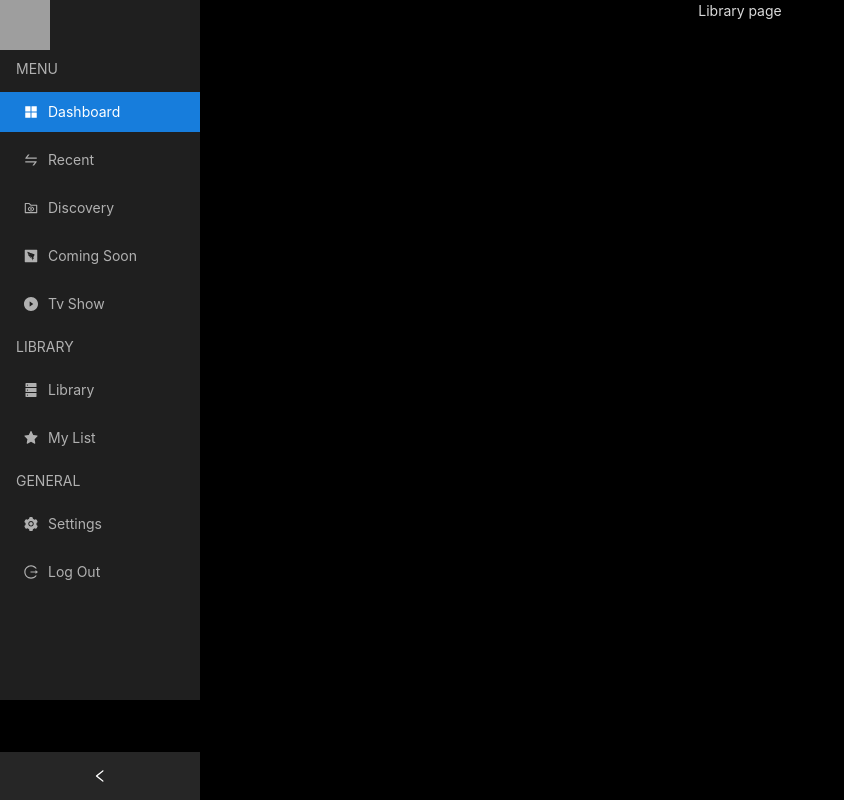
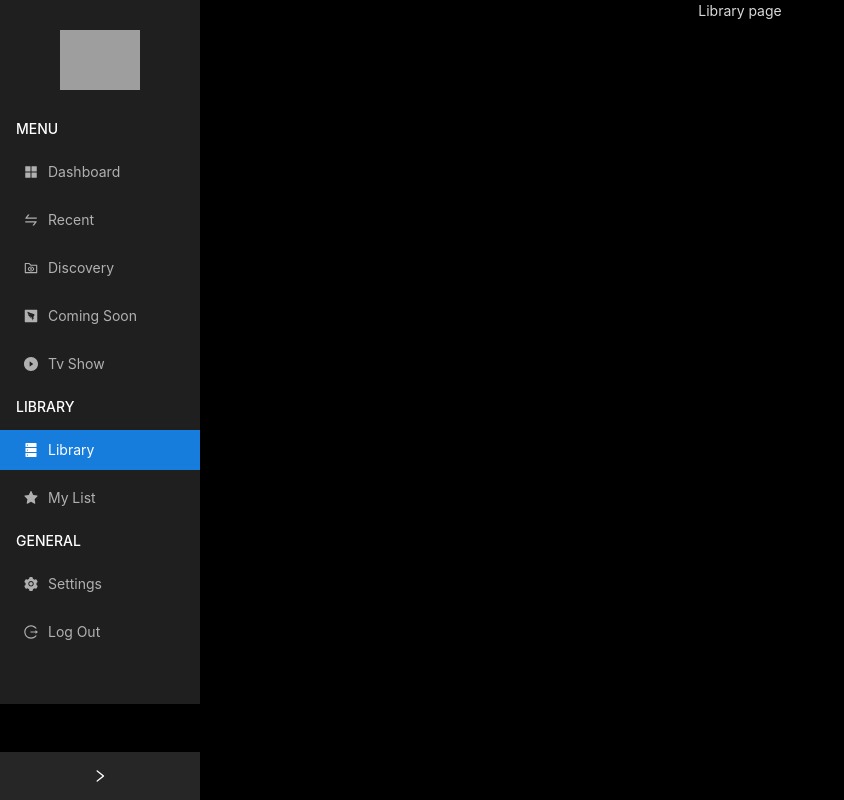
Before and after one commit to attech-org/photomagi, a React (Create React App) app: page /library in a window 1280 px wide. Shown: the whole page, without its empty margins (0-844 px from the left). Built offline with nearby package versions, Linux system fonts and the light colour scheme; grey boxes are pictures that could not be loaded.

Commit message:
feat: Added display active link and scalable logo

```diff
--- a/src/containers/Sidebar.tsx
+++ b/src/containers/Sidebar.tsx
@@ -9,66 +9,95 @@ import {
   StarFilled,
   SwapOutlined,
 } from '@ant-design/icons';
-import { Layout, Menu } from 'antd';
-import { useState } from 'react';
-import { Link } from 'react-router-dom';
+import { Col, Layout, Menu, Row } from 'antd';
+import { SetStateAction, useEffect, useState } from 'react';
+import { Link, useLocation } from 'react-router-dom';
 import styled from 'styled-components';
 
 import logo from '../assets/img/logo.png';
 
-const { Item, ItemGroup } = Menu;
+const { Item } = Menu;
 
 const Logo = styled.img`
-  width: 50px;
-  height: 50px;
+  display: block;
+  width: 40%;
+  margin: 15% auto 10%;
+`;
+
+const ItemGroupStld = styled(Menu.ItemGroup)`
+  .ant-menu-item-group-title {
+    color: #ffffff;
+    font-weight: 500;
+  }
 `;
 
 const Sidebar: React.FC = () => {
+  const location = useLocation();
+
+  const [currentKey, setCurrentKey] = useState(location.pathname);
   const [isCollapsed, onCollapsedChange] = useState(false);
+
+  useEffect(() => {
+    if (location) {
+      if (currentKey !== location.pathname) {
+        setCurrentKey(location.pathname);
+      }
+    }
+  }, [location, currentKey]);
+
+  const handleClick = (e: { key: SetStateAction<string> }) => {
+    setCurrentKey(e.key);
+  };
+
   return (
     <Layout.Sider
       breakpoint="md"
       collapsible
       collapsed={isCollapsed}
       onCollapse={onCollapsedChange}
+      collapsedWidth={50}
     >
-      <Link to="/">
-        <Logo src={logo} />
-      </Link>
-      <Menu theme="dark" defaultSelectedKeys={['1']} mode="inline">
-        <ItemGroup key="g1" title="MENU">
-          <Item key="1" icon={<AppstoreFilled />}>
+      <Row>
+        <Col>
+          <Link to="/">
+            <Logo src={logo} />
+          </Link>
+        </Col>
+      </Row>
+      <Menu onClick={handleClick} theme="dark" selectedKeys={[currentKey]} mode="inline">
+        <ItemGroupStld key="g1" title="MENU" className="item-group">
+          <Item key="/dashboard" icon={<AppstoreFilled />}>
             <Link to="/dashboard">Dashboard</Link>
           </Item>
-          <Item key="2" icon={<SwapOutlined />}>
+          <Item key="/recent" icon={<SwapOutlined />}>
             <Link to="/recent">Recent</Link>
           </Item>
-          <Item key="3" icon={<FolderViewOutlined />}>
+          <Item key="/discovery" icon={<FolderViewOutlined />}>
             <Link to="/discovery">Discovery</Link>
           </Item>
-          <Item key="4" icon={<DingtalkSquareFilled />}>
+          <Item key="/coming-soon" icon={<DingtalkSquareFilled />}>
             <Link to="/coming-soon">Coming Soon</Link>
           </Item>
-          <Item key="5" icon={<PlayCircleFilled />}>
+          <Item key="/tv-show" icon={<PlayCircleFilled />}>
             <Link to="/tv-show">Tv Show</Link>
           </Item>
-        </ItemGroup>
-        <ItemGroup key="g2" title="LIBRARY">
-          <Item key="6" icon={<DatabaseFilled />}>
+        </ItemGroupStld>
+        <ItemGroupStld key="g2" title="LIBRARY" className="item-group">
+          <Item key="/library" icon={<DatabaseFilled />}>
             <Link to="/library">Library</Link>
           </Item>
-          <Item key="7" icon={<StarFilled />}>
+          <Item key="/my-list" icon={<StarFilled />}>
             <Link to="/my-list">My List</Link>
           </Item>
-        </ItemGroup>
-        <ItemGroup key="g3" title="GENERAL">
-          <Item key="8" icon={<SettingFilled />}>
+        </ItemGroupStld>
+        <ItemGroupStld key="g3" title="GENERAL" className="item-group">
+          <Item key="/settings" icon={<SettingFilled />}>
             <Link to="/settings">Settings</Link>
           </Item>
-          <Item key="9" icon={<LogoutOutlined />}>
+          <Item key="/dashboard" icon={<LogoutOutlined />}>
             <Link to="/dashboard">Log Out</Link>
           </Item>
-        </ItemGroup>
+        </ItemGroupStld>
       </Menu>
     </Layout.Sider>
   );
```
